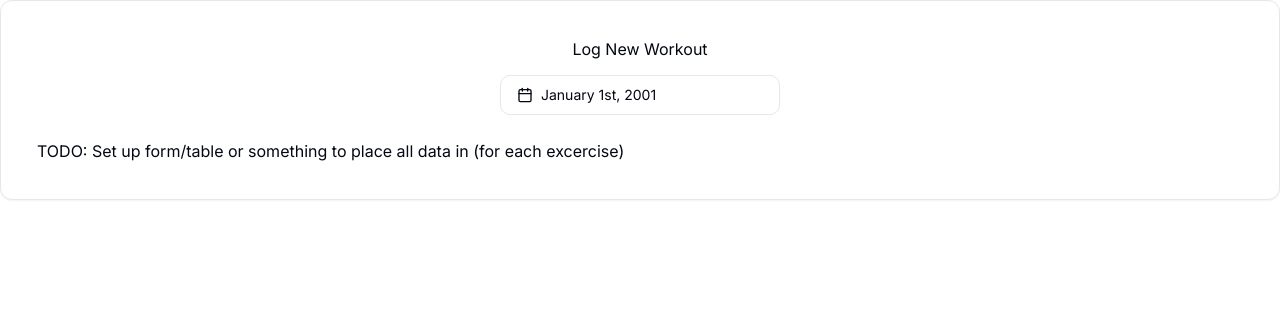
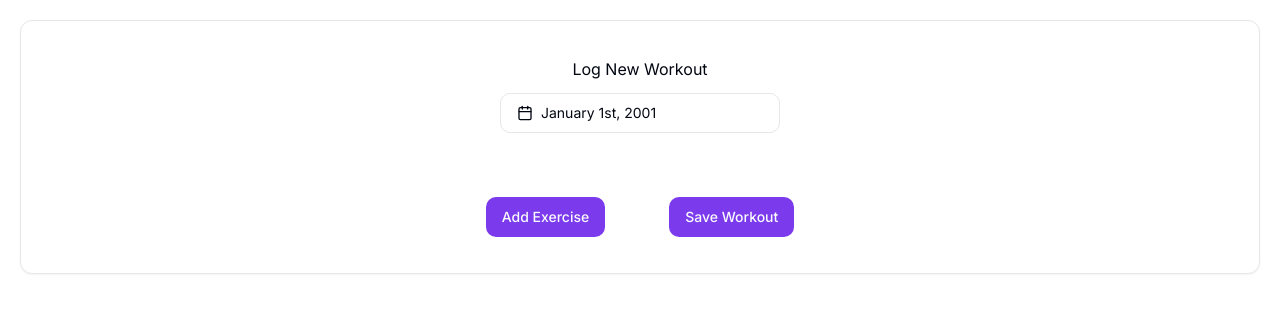
Before and after one commit to will-smithgall/training-tracker, a Next.js app: page /new-workout/1 in a window 1280 px wide. Shown: the top 312 px of the page. Built offline with nearby package versions, Linux system fonts and the light colour scheme.

Commit message:
started logging form

```diff
--- a/app/new-workout/[date]/page.js
+++ b/app/new-workout/[date]/page.js
@@ -1,7 +1,3 @@
-"use client";
-
-import * as React from "react";
-const { firebaseApp } = require("@/components/FirebaseConfig");
 import NewWorkoutCard from "@/components/NewWorkoutCard";
 
 export default function NewWorkout({ params }) {
--- a/components/ExerciseCard.js
+++ b/components/ExerciseCard.js
@@ -1,6 +1,7 @@
 "use client";
 
 import { Card, CardContent, CardTitle } from "@/components/ui/card";
+import { AiTwotoneCloseCircle } from "react-icons/ai";
 import {
     Table,
     TableBody,
@@ -10,27 +11,44 @@ import {
     TableCell,
 } from "@/components/ui/table";
 
-export default function ExerciseCard({ exerciseName, weight, sets, reps }) {
+export default function ExerciseCard({
+    name,
+    weight,
+    sets,
+    reps,
+    hide = true,
+    handleClick = () => {},
+}) {
     return (
-        <Card className="p-3 w-full h-full">
-            <CardTitle className="pb-3">{exerciseName}</CardTitle>
+        <Card className="p-3 w-full h-full group relative">
+            <CardTitle className="pb-3">{name}</CardTitle>
             <CardContent>
                 <Table>
                     <TableHeader>
-                        <TableRow className="flex justify-between w-full">
+                        <TableRow className="flex justify-around justify-items-center w-full">
                             <TableHead>Weight</TableHead>
                             <TableHead>Sets</TableHead>
                             <TableHead>Reps</TableHead>
                         </TableRow>
                     </TableHeader>
                     <TableBody>
-                        <TableRow className="flex justify-between w-full">
+                        <TableRow className="flex justify-around justify-items-center w-full">
                             <TableCell>{weight}</TableCell>
                             <TableCell>{sets}</TableCell>
                             <TableCell>{reps}</TableCell>
                         </TableRow>
                     </TableBody>
                 </Table>
+                {!hide && (
+                    <AiTwotoneCloseCircle
+                        className="text-right hidden group-hover:block absolute right-2 top-[45%] cursor-pointer"
+                        style={{
+                            transition: "all 0.3s",
+                        }}
+                        size={24}
+                        onClick={handleClick}
+                    />
+                )}
             </CardContent>
         </Card>
     );
--- a/components/NewWorkoutCard.js
+++ b/components/NewWorkoutCard.js
@@ -1,20 +1,84 @@
 "use client";
 
-import { DayPicker } from "./ui/DayPicker";
-import { Card, CardContent, CardHeader } from "./ui/card";
+import * as React from "react";
+import { DayPicker } from "@/components/ui/DayPicker";
+import { Card, CardContent, CardHeader } from "@/components/ui/card";
+import { Button } from "@/components/ui/button";
+import { Input } from "@/components/ui/input";
+import ExerciseCard from "@/components/ExerciseCard";
+
+import {
+    Table,
+    TableBody,
+    TableHeader,
+    TableFooter,
+    TableRow,
+    TableHead,
+    TableCell,
+} from "@/components/ui/table";
 
 export default function NewWorkoutCard({ date }) {
+    const [exercises, setExercises] = React.useState([]);
+
+    function handleAddExercise() {
+        const newExercise = {
+            name: "Name",
+            weight: 25,
+            reps: 3,
+            sets: 10,
+            key: Math.random(),
+        };
+
+        const newExercises = [...exercises, newExercise];
+        setExercises(newExercises);
+    }
+
+    function handleRemoveExercise(index) {
+        const newExercises = exercises.filter((exercise) => {
+            return exercise.key !== index;
+        });
+
+        setExercises(newExercises);
+    }
+
     return (
-        <Card className="p-3">
-            <CardHeader className="flex flex-col gap-2 justify-around items-center">
-                <h2>Log New Workout</h2>
-                <DayPicker defaultDate={date}></DayPicker>
+        <Card className="p-3 m-5">
+            <CardHeader>
+                <div className="flex flex-col gap-3 justify-center items-center">
+                    <h2>Log New Workout</h2>
+                    <DayPicker defaultDate={date}></DayPicker>
+                </div>
             </CardHeader>
             <CardContent>
-                <p>
-                    TODO: Set up form/table or something to place all data in
-                    (for each excercise)
-                </p>
+                <div className="flex flex-col gap-5 text-center items-center">
+                    {exercises.length !== 0 ? (
+                        exercises.map((exercise) => {
+                            return (
+                                <div
+                                    className="sm:w-1/2 w-full"
+                                    key={exercise.key}
+                                >
+                                    <ExerciseCard
+                                        name={exercise.name}
+                                        weight={exercise.weight}
+                                        sets={exercise.sets}
+                                        reps={exercise.reps}
+                                        hide={false}
+                                        handleClick={() =>
+                                            handleRemoveExercise(exercise.key)
+                                        }
+                                    />
+                                </div>
+                            );
+                        })
+                    ) : (
+                        <></>
+                    )}
+                </div>
+                <div className="flex justify-center gap-16 pt-10">
+                    <Button onClick={handleAddExercise}>Add Exercise</Button>
+                    <Button>Save Workout</Button>
+                </div>
             </CardContent>
         </Card>
     );
--- a/components/WorkoutTab.js
+++ b/components/WorkoutTab.js
@@ -105,7 +105,7 @@ export default function WorkoutTab() {
                             return (
                                 <ExerciseCard
                                     key={index}
-                                    exerciseName={exercise.name}
+                                    name={exercise.name}
                                     weight={exercise.content.weight}
                                     reps={exercise.content.reps}
                                     sets={exercise.content.sets}
--- /dev/null
+++ b/components/ui/input.jsx
@@ -0,0 +1,19 @@
+import * as React from "react"
+
+import { cn } from "@/lib/utils"
+
+const Input = React.forwardRef(({ className, type, ...props }, ref) => {
+  return (
+    (<input
+      type={type}
+      className={cn(
+        "flex h-10 w-full rounded-md border border-input bg-background px-3 py-2 text-sm ring-offset-background file:border-0 file:bg-transparent file:text-sm file:font-medium placeholder:text-muted-foreground focus-visible:outline-none focus-visible:ring-2 focus-visible:ring-ring focus-visible:ring-offset-2 disabled:cursor-not-allowed disabled:opacity-50",
+        className
+      )}
+      ref={ref}
+      {...props} />)
+  );
+})
+Input.displayName = "Input"
+
+export { Input }
--- a/package.json
+++ b/package.json
@@ -22,6 +22,7 @@
     "react": "^18",
     "react-day-picker": "^8.10.1",
     "react-dom": "^18",
+    "react-icons": "^5.1.0",
     "tailwind-merge": "^2.3.0",
     "tailwindcss-animate": "^1.0.7"
   },
```
Also changed, not shown: 1 other file (tests, documents, lock files or other folders).
